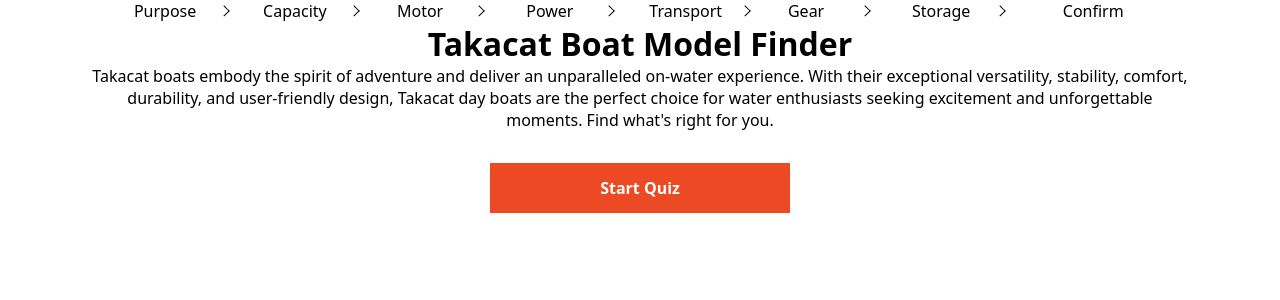
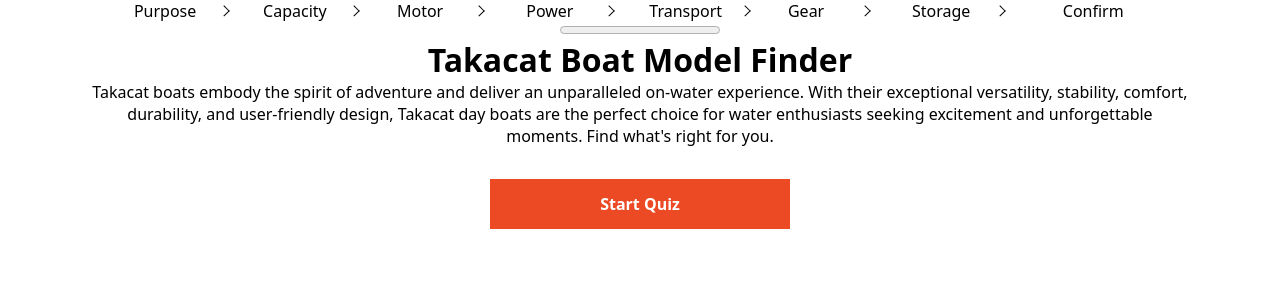
Before and after one commit to ItsAndrewM/product_quiz, a Next.js app: page / in a window 1280 px wide. Shown: the top 300 px of the page. Built offline with nearby package versions, Linux system fonts and the light colour scheme.

Commit message:
added progress bar

```diff
--- a/components/ui/navigation/breadcrumbs/breadcrumbs.jsx
+++ b/components/ui/navigation/breadcrumbs/breadcrumbs.jsx
@@ -6,11 +6,22 @@
 const Breadcrumbs = () => {
   const router = useRouter();
   const [urlQuery, setUrlQuery] = useState(router.query);
+  const [progress, setProgress] = useState(0);
   useEffect(() => {
     const query = router.query;
     delete query.question;
     setUrlQuery(query);
-  }, [router.query]);
+    const index = breadcrumbs.findIndex((index) => {
+      console.log(index);
+      return router.asPath.split("?")[0].includes(index.slug);
+    });
+    if (router.asPath.split("?")[0].includes("/confirm")) {
+      setProgress(100);
+    } else {
+      setProgress((index + 1) * 12);
+    }
+  }, [router.query, router.asPath]);
+
   return (
     <div className={styles.wrapper}>
       <ul className={styles.list}>
@@ -40,6 +51,11 @@
           </Link>
         </li>
       </ul>
+      <progress
+        className={styles.progress}
+        value={progress}
+        max={100}
+      ></progress>
     </div>
   );
 };
--- a/components/ui/navigation/breadcrumbs/breadcrumbs.module.css
+++ b/components/ui/navigation/breadcrumbs/breadcrumbs.module.css
@@ -1,10 +1,17 @@
 .wrapper {
   width: 100%;
   display: flex;
+  flex-direction: column;
   justify-content: center;
   align-items: center;
   max-width: var(--max-width);
   margin: 0 auto;
+}
+
+.progress,
+.progress::-moz-progress-bar {
+  width: 100%;
+  height: 30px;
 }
 
 .list {
```
